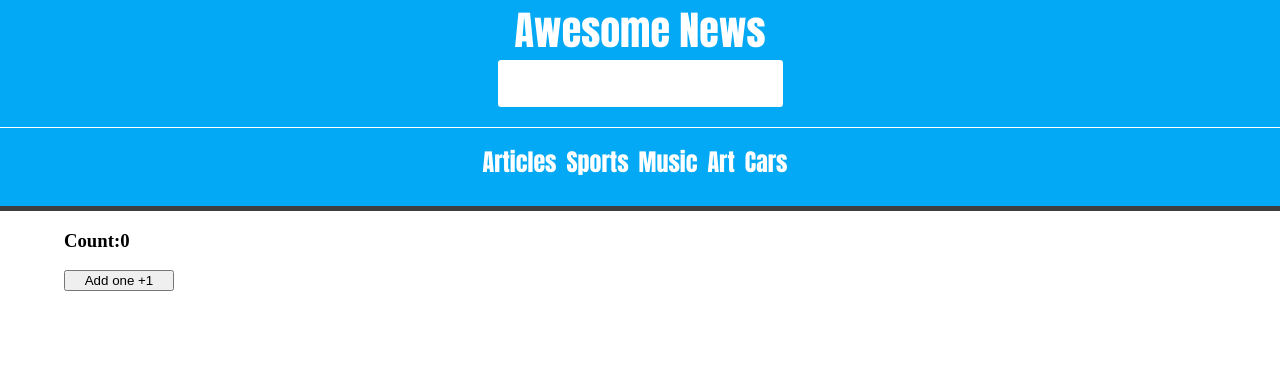
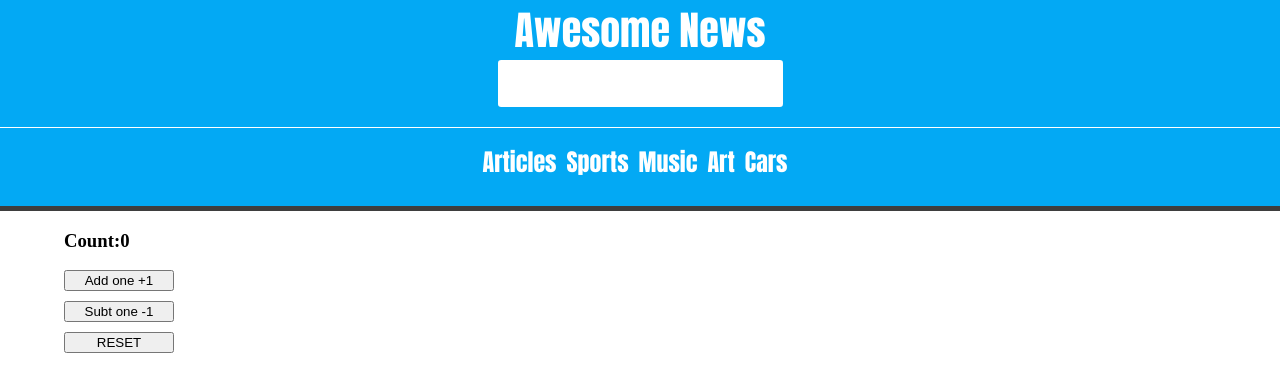
Before and after one commit to robertdrucker/React19_course, a React (Vite) app: page / in a window 1280 px wide. Shown: the top 392 px of the page. Built offline with nearby package versions, Linux system fonts and the light colour scheme.

Commit message:
Prev State

```diff
--- a/src/components/playground/state.jsx
+++ b/src/components/playground/state.jsx
@@ -1,16 +1,32 @@
 import { useState } from "react";
 
 const StatePlayground = () => {
-  const [count, setCount] = useState(0);
+  const initialCount = 0;
+  const [count, setCount] = useState(initialCount);
 
-  // const addOne = () => {
-  //     setCount(count+1)
-  // }
+  const addOne = () => {
+    setCount((prevCount) => {
+      return prevCount + 1;
+    });
+  };
+
+  const subtOne = () => {
+    setCount((prevCount) => {
+      /// large calculation
+      return prevCount - 1;
+    });
+  };
+
+  const resetCount = () => {
+    setCount(initialCount);
+  };
 
   return (
     <>
       <h3>Count:{count}</h3>
-      <button onClick={() => setCount(count + 1)}>Add one +1</button>
+      <button onClick={addOne}>Add one +1</button>
+      <button onClick={subtOne}>Subt one -1</button>
+      <button onClick={resetCount}>RESET</button>
     </>
   );
 };
```
